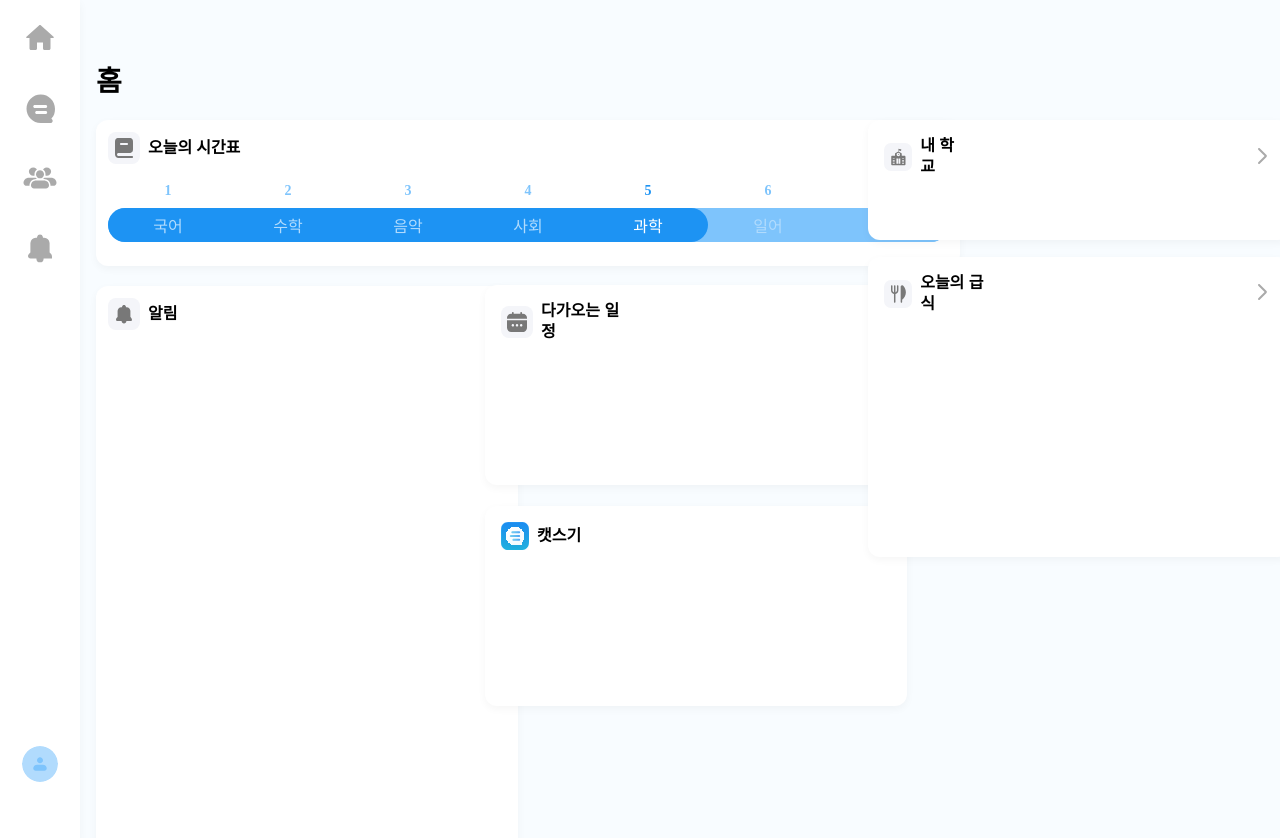
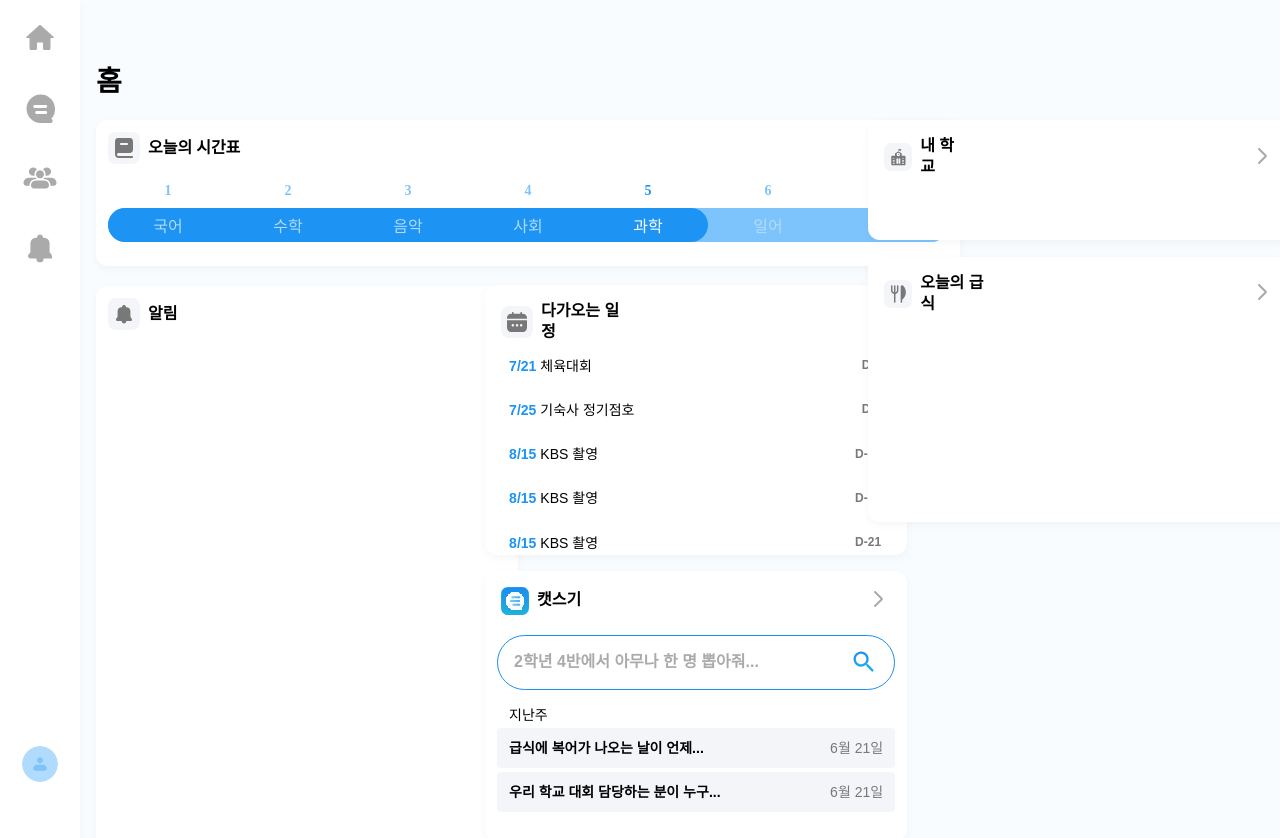
Before and after one commit to apeun-gidaechi/seugi-desktop, a React (Vite) app: page /home in a window 1280 px wide. Shown: the top 838 px of the page. Built offline with nearby package versions, Linux system fonts and the light colour scheme; no server answers; the HTML template or start-up script is replaced by a standard one.

Commit message:
⚡ :: 다가오늘 일정, 캣스기 더미 추가

```diff
--- a/src/components/Home/home.style.ts
+++ b/src/components/Home/home.style.ts
@@ -192,6 +192,9 @@ export const ArrowLogo = styled.img`
 `;
 
 export const ScheduleBox = styled.div`
+  display:flex;
+  flex-direction:column;
+
   position: absolute;
 
   background-color: #fff;
@@ -204,7 +207,7 @@ export const ScheduleBox = styled.div`
   border-radius: 12px;
 
   width: 422px;
-  height: 200px;
+  height: 270px;
 
   box-shadow: 0px 3px 9px 0px rgba(0, 0, 0, 0.04);
 `
@@ -219,12 +222,11 @@ export const CalendarLogo = styled.img`
 export const ScheduleTitle = styled.span`
   color: var(--Black, #000);
 
-  /* Subtitle2 */
   font-family: 'Pretendard-Regular', sans-serif;
   font-size: 16px;
   font-style: normal;
   font-weight: 600;
-  line-height: 130%; /* 20.8px */
+  line-height: 130%;
   margin-right:60%;
 `
 
@@ -246,13 +248,13 @@ export const CatSeugiBox = styled.div`
 
   padding: 12px;
 
-  top: 48%;
+  top: 56%;
   left:32%;
 
   border-radius: 12px;
 
   width: 422px;
-  height: 200px;
+  height: 270px;
 
   box-shadow: 0px 3px 9px 0px rgba(0, 0, 0, 0.04);
 `
@@ -334,7 +336,7 @@ export const CafeteriaBox = styled.div`
   border-radius: 12px;
 
   width: 422px;
-  height: 300px;
+  height: 265px;
 
   box-shadow: 0px 3px 9px 0px rgba(0, 0, 0, 0.04);
 `
@@ -346,10 +348,9 @@ export const CafeteriaImg = styled.img`
   margin-right:8px;
 `
 
-export const CafeteriaTitle = styled.span`
+export const CafeteriaTitle = styled.p`
   color: var(--Black, #000);
 
-  /* Subtitle2 */
   font-family: 'Pretendard-Regular', sans-serif;
   font-size: 16px;
   font-style: normal;
@@ -358,3 +359,202 @@ export const CafeteriaTitle = styled.span`
 
   margin-right:65%;
 `
+
+export const Dummy = styled.div`
+  display: flex;
+  align-items: flex-start;
+  gap: 4px;
+  align-self: stretch;
+
+  margin-top:10px;
+`
+
+export const Dummy1 = styled.div`
+  width:100%;
+
+  display:flex;
+  flex-direction:row;
+  align-items:center;
+
+  padding: 0 0 16px 0;
+
+`
+
+export const Dummy2 = styled.div`
+  width:100%;
+
+  display:flex;
+  flex-direction:row;
+  align-items:center;
+
+  padding: 0 0 16px 0;
+`
+
+export const Dummy3 = styled.div`
+  width:100%;
+
+  display:flex;
+  flex-direction:row;
+  align-items:center;
+
+  padding: 0 0 16px 0;
+`
+
+export const Dummy4 = styled.div`
+  width:100%;
+
+  display:flex;
+  flex-direction:row;
+  align-items:center;
+
+  padding: 0 0 16px 0;
+
+  top:4px;
+`
+
+export const Dummy5 = styled.div`
+  width:100%;
+
+  display:flex;
+  flex-direction:row;
+  align-items:center;
+`
+
+export const DummyDate = styled.span`
+  display:flex;
+
+  color: var(--Primary-Primary500, #1D93F3);
+
+  font-family: 'Pretendard-Regular', sans-serif;
+  font-size: 14px;
+  font-style: normal;
+  font-weight: 600;
+  line-height: 130%;
+
+  margin-right:4px;
+
+  padding:0 0 0 12px;
+`
+
+export const SubTitle = styled.span`
+  color: var(--Black, #000);
+
+  font-family: 'Pretendard-Regular', sans-serif;
+  font-size: 14px;
+  font-style: normal;
+  font-weight: 400;
+  line-height: 130%;
+`
+
+export const D_Day = styled.span`
+  color: var(--Gray-Gray600, #787878);
+
+  font-family: 'Pretendard-Regular', sans-serif;
+  font-size: 12px;
+  font-style: normal;
+  font-weight: 600;
+  line-height: 130%; /* 15.6px */
+
+  margin-left:auto;
+  margin-right:14px;
+
+`
+
+export const CatSeugi = styled.div`
+  width:100%;
+
+  display: flex;
+  padding: 12px;
+  justify-content: space-between;
+  align-items: center;
+  align-self: stretch;
+
+  border-radius: 99px;
+  border: 1.5px solid var(--Gradient-Primary, #1C8DF4);
+  background: var(--Sub-White, #FFF);
+
+  margin-top:16px;
+`
+
+export const CatSeugiInput = styled.input`
+  width:100%;
+  height:29px;
+  border:none;
+  &::placeholder{
+        color: var(--Gray-Gray500, #AAA);
+
+        font-family: 'Pretendard-Regular', sans-serif;
+        font-size: 16px;
+        font-style: normal;
+        font-weight: 600;
+        line-height: 130%;
+    }
+
+    font-family: 'Pretendard-Regular', sans-serif;
+    font-size: 16px;
+    font-style: normal;
+    font-weight: 600;
+    line-height: 130%;
+
+    &:focus {
+        outline: none;
+    }
+
+    padding:0 0 0 4px;
+`
+
+export const SearchImg = styled.img`
+  padding:0 4px 0 0;
+`
+
+export const LastQuestionBox = styled.div`
+  padding:16px 0 0 12px;
+`
+
+export const Lastweek = styled.span`
+
+
+  color: var(--Sub-Black, #000);
+
+  font-family: 'Pretendard-Regular', sans-serif;
+  font-size: 14px;
+  font-style: normal;
+  font-weight: 400;
+  line-height: 130%;
+`
+
+export const LastQuestion = styled.div`
+  display: flex;
+  padding: 12px;
+  justify-content: space-between;
+  align-items: center;
+  align-self: stretch;
+
+  border-radius: 4px;
+  background: var(--Gray-Gray100, #F4F5F9);
+
+  width:100%;
+  height:40px;
+  margin-top:4px;
+  margin-bottom:4px;
+`
+
+export const QuestionText = styled.span`
+  color: var(--Black, #000);
+
+  font-family: 'Pretendard-Regular', sans-serif;
+  font-size: 14px;
+  font-style: normal;
+  font-weight: 600;
+  line-height: 130%;
+`
+
+export const QuestionDay = styled.span`
+  color: var(--Gray-Gray600, #787878);
+
+  font-family: 'Pretendard-Regular', sans-serif;
+  font-size: 14px;
+  font-style: normal;
+  font-weight: 400;
+  line-height: 130%;
+`
--- a/src/components/Home/home.tsx
+++ b/src/components/Home/home.tsx
@@ -14,6 +14,7 @@ import CalendarImg from '@/assets/image/home/calendar.svg';
 import SeugiImg from '@/assets/image/onbording/Start/seugilogo.svg';
 import SchoolImg from '@/assets/image/home/school.svg';
 import CafeteriaImg from '@/assets/image/home/cafeteria.svg'
+import SearchImg from '@/assets/image/home/search.svg';
 
 const numberLoop = () => {
   const numbers = [];
@@ -89,6 +90,41 @@ const Home: React.FC = () => {
                 <S.SArrowLogo src={ArrowImg} />
               </S.ArrowLButton>
             </div>
+            <S.Dummy>
+              <S.Dummy1>
+                <S.DummyDate>7/21</S.DummyDate>
+                <S.SubTitle>체육대회</S.SubTitle>
+                <S.D_Day>D-3</S.D_Day>
+              </S.Dummy1>
+            </S.Dummy>
+            <S.Dummy>
+              <S.Dummy2>
+                <S.DummyDate>7/25</S.DummyDate>
+                <S.SubTitle>기숙사 정기점호</S.SubTitle>
+                <S.D_Day>D-7</S.D_Day>
+              </S.Dummy2>
+            </S.Dummy>
+            <S.Dummy>
+              <S.Dummy3>
+                <S.DummyDate>8/15</S.DummyDate>
+                <S.SubTitle>KBS 촬영</S.SubTitle>
+                <S.D_Day>D-21</S.D_Day>
+              </S.Dummy3>
+            </S.Dummy>
+            <S.Dummy>
+              <S.Dummy4>
+                <S.DummyDate>8/15</S.DummyDate>
+                <S.SubTitle>KBS 촬영</S.SubTitle>
+                <S.D_Day>D-21</S.D_Day>
+              </S.Dummy4>
+            </S.Dummy>
+            <S.Dummy>
+              <S.Dummy5>
+                <S.DummyDate>8/15</S.DummyDate>
+                <S.SubTitle>KBS 촬영</S.SubTitle>
+                <S.D_Day>D-21</S.D_Day>
+              </S.Dummy5>
+            </S.Dummy>
           </S.ScheduleBox>
 
           <S.CatSeugiBox>
@@ -99,6 +135,22 @@ const Home: React.FC = () => {
                 <S.CArrowLogo src={ArrowImg} />
               </S.ArrowLButton>
             </div>
+            <S.CatSeugi>
+              <S.CatSeugiInput
+              placeholder='2학년 4반에서 아무나 한 명 뽑아줘...'/>
+              <S.SearchImg src={SearchImg}/>
+            </S.CatSeugi>
+            <S.LastQuestionBox>
+              <S.Lastweek>지난주</S.Lastweek>
+            </S.LastQuestionBox>
+            <S.LastQuestion>
+              <S.QuestionText>급식에 복어가 나오는 날이 언제...</S.QuestionText>
+              <S.QuestionDay>6월 21일</S.QuestionDay>
+            </S.LastQuestion>
+            <S.LastQuestion>
+              <S.QuestionText>우리 학교 대회 담당하는 분이 누구...</S.QuestionText>
+              <S.QuestionDay>6월 21일</S.QuestionDay>
+            </S.LastQuestion>
           </S.CatSeugiBox>
 
           <S.MySchoolBox>
```
Also changed, not shown: src/assets/image/home/search.svg (added), src/components/TextField/TextField.style.ts (line endings or trailing spaces).
